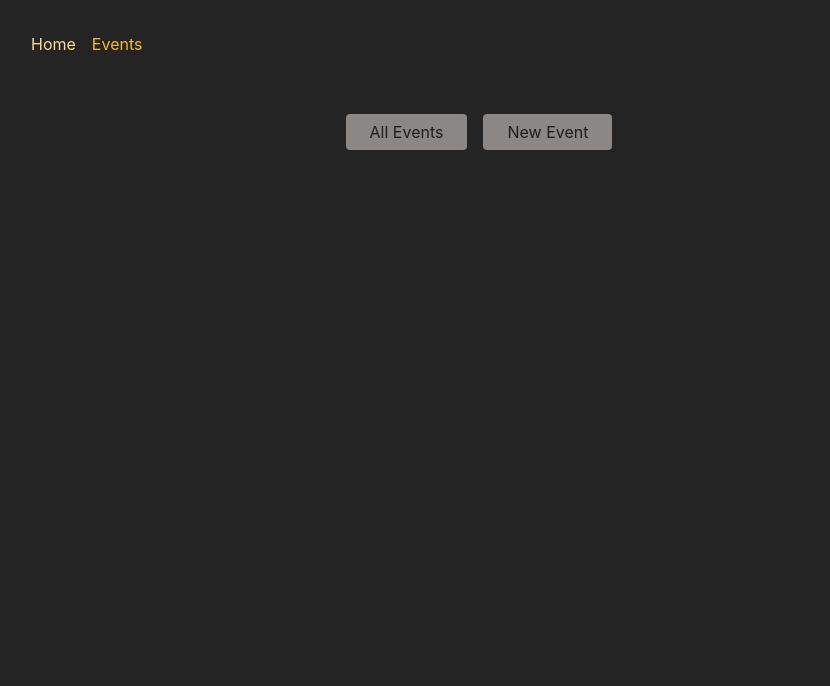
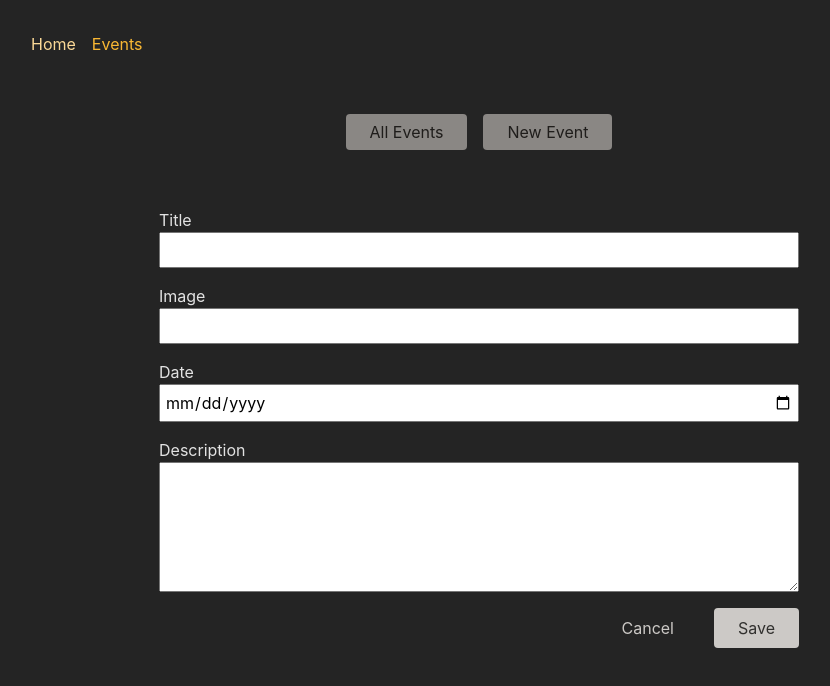
Before and after one commit to camiguillan/react-router-practice, a React (Create React App) app in the folder 12-adv-starting-project/12-adv-starting-project/frontend/: page /events/new in a window 1280 px wide. Shown: the top 686 px of the page, without its empty margins (161-991 px from the left). Built offline with nearby package versions, Linux system fonts and the light colour scheme.

Commit message:
safe commit for saving

```diff
--- a/12-adv-starting-project/12-adv-starting-project/frontend/src/App.js
+++ b/12-adv-starting-project/12-adv-starting-project/frontend/src/App.js
@@ -30,6 +30,7 @@ import Root from './pages/Root';
 import EventsRoot from './pages/EventsRoot';
 import { loader } from './pages/EventsPage';
 import Error from './pages/Error';
+import { eventDetailLoader } from './pages/EventDetailPage';
 
 const route = createBrowserRouter([
   {path: '/' , element: <Root/>,
@@ -38,9 +39,18 @@ const route = createBrowserRouter([
       {index: true, element: <HomePage/>},
       {path:'events', element: <EventsRoot />, children:
         [ {index: true, element: <EventsPage/> , loader: loader },
-          {path: ':id', element: <EventDetailPage/> },
+          // {path: ':id', element: <EventDetailPage/>, loader: eventDetailLoader },
           {path:'new'   , element: <NewEventPage/> },
-          {path:':id/edit' , element:<EditEventPage/>  } ]
+          {path: ':id',
+            id: 'eventDetail',
+            children:[
+            {pindex: true, element: <EventDetailPage/>,},
+            {path:'edit' , element:<EditEventPage/>},
+          ],
+          loader: eventDetailLoader
+        }
+
+        ]
        }
 
     ]
--- a/12-adv-starting-project/12-adv-starting-project/frontend/src/components/EventForm.js
+++ b/12-adv-starting-project/12-adv-starting-project/frontend/src/components/EventForm.js
@@ -12,19 +12,27 @@ function EventForm({ method, event }) {
     <form className={classes.form}>
       <p>
         <label htmlFor="title">Title</label>
-        <input id="title" type="text" name="title" required />
+        <input id="title" type="text" name="title" required
+          defaultValue={ event ?  event.title : ''}
+        />
       </p>
       <p>
         <label htmlFor="image">Image</label>
-        <input id="image" type="url" name="image" required />
+        <input id="image" type="url" name="image" required
+        defaultValue={ event ?  event.image : ''}
+        />
       </p>
       <p>
         <label htmlFor="date">Date</label>
-        <input id="date" type="date" name="date" required />
+        <input id="date" type="date" name="date" required
+        defaultValue={ event ?  event.date : ''}
+
+        />
       </p>
       <p>
         <label htmlFor="description">Description</label>
-        <textarea id="description" name="description" rows="5" required />
+        <textarea id="description" name="description" rows="5" required
+        defaultValue={ event ?  event.description : ''} />
       </p>
       <div className={classes.actions}>
         <button type="button" onClick={cancelHandler}>
--- a/12-adv-starting-project/12-adv-starting-project/frontend/src/components/EventItem.js
+++ b/12-adv-starting-project/12-adv-starting-project/frontend/src/components/EventItem.js
@@ -1,4 +1,5 @@
 import classes from './EventItem.module.css';
+import { Link } from 'react-router-dom';
 
 function EventItem({ event }) {
   function startDeleteHandler() {
@@ -12,7 +13,7 @@ function EventItem({ event }) {
       <time>{event.date}</time>
       <p>{event.description}</p>
       <menu className={classes.actions}>
-        <a href="edit">Edit</a>
+        <Link to="edit">Edit</Link>
         <button onClick={startDeleteHandler}>Delete</button>
       </menu>
     </article>
--- a/12-adv-starting-project/12-adv-starting-project/frontend/src/pages/EditEventPage.js
+++ b/12-adv-starting-project/12-adv-starting-project/frontend/src/pages/EditEventPage.js
@@ -1,3 +1,8 @@
+import { useRouteLoaderData } from 'react-router-dom'
+import EventForm from '../components/EventForm.js'
+
 export default function EditEventPage(){
-    return <div></div>
+    const data = useRouteLoaderData('eventDetail')
+
+    return <EventForm  event={data.event}  />
 }
--- a/12-adv-starting-project/12-adv-starting-project/frontend/src/pages/EventDetailPage.js
+++ b/12-adv-starting-project/12-adv-starting-project/frontend/src/pages/EventDetailPage.js
@@ -1,9 +1,24 @@
-import { useParams } from "react-router-dom"
+import { useParams, json, useRouteLoaderData, data } from "react-router-dom"
+import EventItem from '../components/EventItem.js'
+
 
 export default function EventDetailPage(){
-    const params = useParams()
+
+    const data = useRouteLoaderData('eventDetail')
     return <div>
-        <h1> Event Details Page </h1>
-        <p> {params.id} </p>
+       <EventItem event={data.event}  />
     </div>
 }
+
+
+export async function eventDetailLoader({request, params}){
+    const eventId = params.id;
+    const response = await fetch('https://automatic-guacamole-rxvw9p76jjh5w7-8080.app.github.dev/events/'+ eventId)
+
+    if(!response.ok){
+        throw json({message: 'could not fetch details for the selected event'}, {status: 500})
+    }else {
+        return response
+    }
+
+}
--- a/12-adv-starting-project/12-adv-starting-project/frontend/src/pages/NewEventPage.js
+++ b/12-adv-starting-project/12-adv-starting-project/frontend/src/pages/NewEventPage.js
@@ -1,3 +1,5 @@
+import EventForm from "../components/EventForm";
+
 export default function NewEventPage(){
-    return <div></div>
+    return <EventForm />
 }
```
